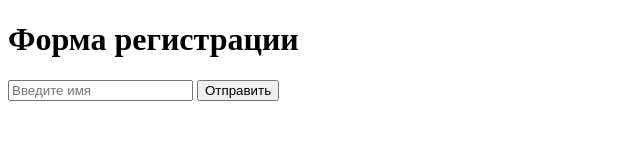
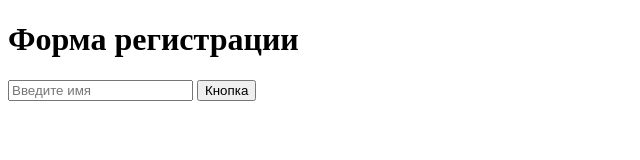
Before and after one commit to vikamw/ci-cd-lab, a website: page index.html in a window 1280 px wide. Shown: the full height of the page, 0-640 px from the left. Drawn offline with Linux system fonts and the light colour scheme.

Commit message:
Break button text

```diff
--- a/index.html
+++ b/index.html
@@ -11,7 +11,7 @@
 
     <form>
         <input type="text" id="name" placeholder="Введите имя">
-        <button id="submitBtn">Отправить</button>
+        <button id="submitBtn">Кнопка</button>
     </form>
 
 </body>
```
